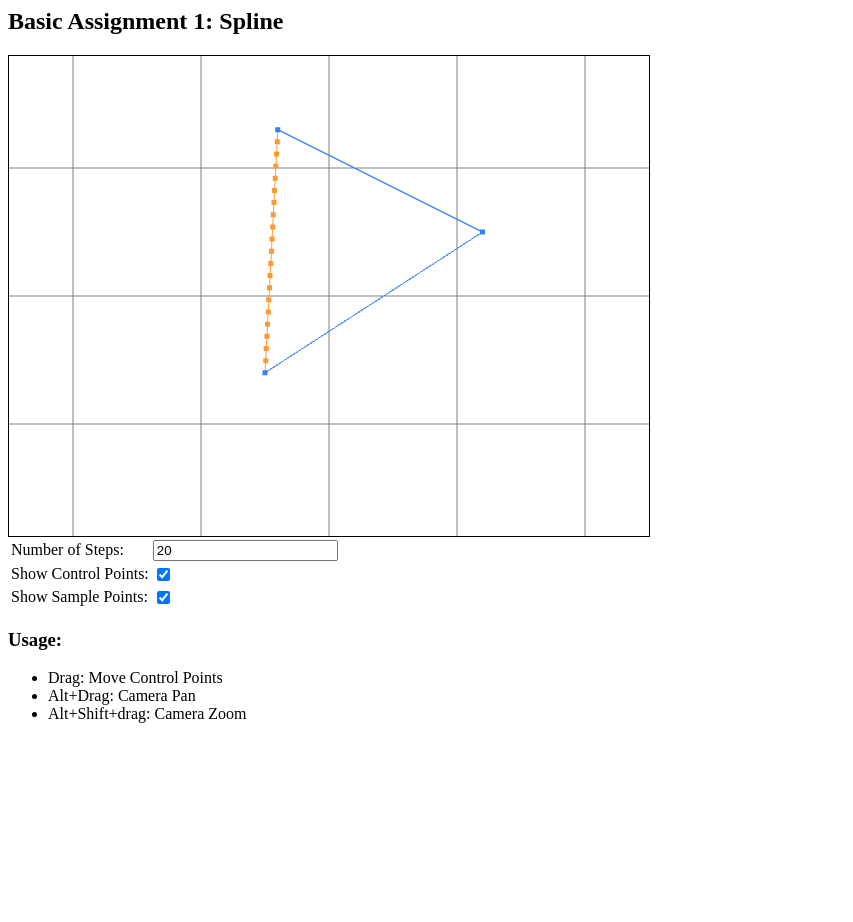
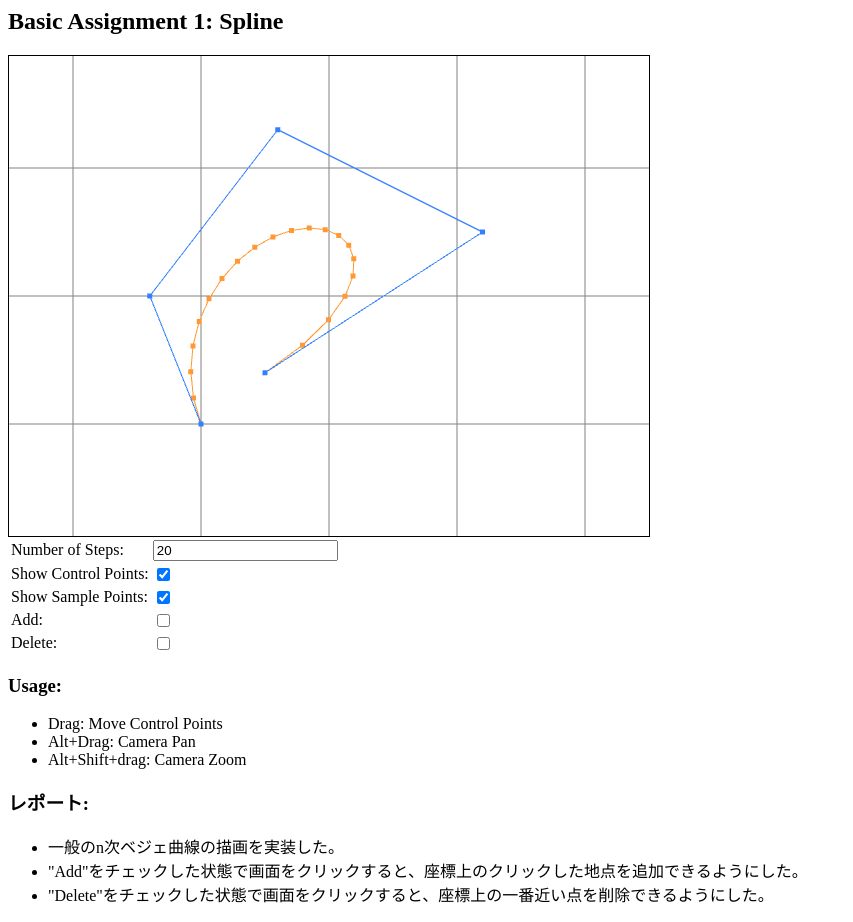
Before and after one commit to bknshn/cg, a plain HTML site: page assignments/assignment-1-spline.html in a window 1280 px wide. Shown: the whole page, without its empty margins (0-853 px from the left). Before the commit the page ends 800 px from the top, so only its background shows below. Drawn offline with Linux system fonts and the light colour scheme.

Commit message:
Splines
- n次ベジェ曲線
- 点の追加、削除

```diff
--- a/assignments/assignment-1-spline.html
+++ b/assignments/assignment-1-spline.html
@@ -15,12 +15,29 @@ var canvas;
 var legacygl;
 var drawutil;
 var camera;
-var p0, p1, p2;
+var p;
 var selected = null;
 
-function eval_quadratic_bezier(p0, p1, p2, t) {
-    return numeric.add(numeric.mul(1 - t, p0), numeric.mul(t, p2));     // TODO
-}
+function fact(n) {
+    var ans = 1;
+    while (n > 1) {
+        ans *= n;
+        n -= 1;
+    }
+    return ans;
+};
+function combination(n, r) {
+    return fact(n) / (fact(r) * fact(n-r));
+};
+
+function eval_quadratic_bezier(p, t) {
+    var ans = [0, 0];
+    var n = p.length - 1;
+    for (i = 0; i <= n; i++) {
+        ans = numeric.add(ans, numeric.mul(combination(n, i) * Math.pow(t, i) * Math.pow(1-t, n-i), p[i]));
+    }
+    return ans;
+};
 
 function draw() {
     gl.clear(gl.COLOR_BUFFER_BIT | gl.DEPTH_BUFFER_BIT);
@@ -40,7 +57,7 @@ function draw() {
     var numsteps = Number(document.getElementById("input_numsteps").value);
     for (var i = 0; i <= numsteps; ++i) {
         var t = i / numsteps;
-        legacygl.vertex2(eval_quadratic_bezier(p0, p1, p2, t));
+        legacygl.vertex2(eval_quadratic_bezier(p, t));
     }
     legacygl.end();
     // draw sample points
@@ -48,7 +65,7 @@ function draw() {
         legacygl.begin(gl.POINTS);
         for (var i = 0; i <= numsteps; ++i) {
             var t = i / numsteps;
-            legacygl.vertex2(eval_quadratic_bezier(p0, p1, p2, t));
+            legacygl.vertex2(eval_quadratic_bezier(p, t));
         }
         legacygl.end();
     }
@@ -56,14 +73,10 @@ function draw() {
     if (document.getElementById("input_show_controlpoints").checked) {
         legacygl.color(0.2, 0.5, 1);
         legacygl.begin(gl.LINE_STRIP);
-        legacygl.vertex2(p0);
-        legacygl.vertex2(p1);
-        legacygl.vertex2(p2);
+        p.forEach(function(p_) {legacygl.vertex2(p_)});
         legacygl.end();
         legacygl.begin(gl.POINTS);
-        legacygl.vertex2(p0);
-        legacygl.vertex2(p1);
-        legacygl.vertex2(p2);
+        p.forEach(function(p_) {legacygl.vertex2(p_)});
         legacygl.end();
     }
 };
@@ -102,9 +115,13 @@ function init() {
     drawutil = get_drawutil(gl, legacygl);
     camera = get_camera(canvas.width);
     camera.eye = [0, 0, 7];
-    p0 = [-0.5, -0.6];
-    p1 = [1.2, 0.5];
-    p2 = [-0.4, 1.3];
+    p = [
+      [-0.5, -0.6],
+      [1.2, 0.5],
+      [-0.4, 1.3],
+      [-1.4, 0],
+      [-1.0, -1.0],
+      ];
     // event handlers
     canvas.onmousedown = function(evt) {
         var mouse_win = this.get_mousepos(evt);
@@ -113,10 +130,10 @@ function init() {
             return;
         }
         // pick nearest object
-        var points = [p0, p1, p2];
+        var points = p;
         var viewport = [0, 0, canvas.width, canvas.height];
         var dist_min = 10000000;
-        for (var i = 0; i < 3; ++i) {
+        for (var i = 0; i < p.length; ++i) {
             var object_win = glu.project([points[i][0], points[i][1], 0],
                                          legacygl.uniforms.modelview.value,
                                          legacygl.uniforms.projection.value,
@@ -125,7 +142,33 @@ function init() {
             if (dist < dist_min) {
                 dist_min = dist;
                 selected = points[i];
+                var selected_index = i;
             }
+        }
+        if (document.getElementById("delete").checked) {
+            p.splice(selected_index, 1);
+            draw();
+            return;
+        }
+        if (document.getElementById("add").checked) {
+            mouse_win.push(1);
+            console.log(mouse_win);
+            var viewport = [0, 0, canvas.width, canvas.height];
+            var mouse_obj = glu.unproject(mouse_win,
+                                          legacygl.uniforms.modelview.value,
+                                          legacygl.uniforms.projection.value,
+                                          viewport);
+            console.log(mouse_obj);
+            var plane_origin = [0, 0, 0];
+            var plane_normal = [0, 0, 1];
+            var eye_to_mouse = numeric.sub(mouse_obj, camera.eye);
+            var eye_to_origin = numeric.sub(plane_origin, camera.eye);
+            var s1 = numeric.dot(eye_to_mouse, plane_normal);
+            var s2 = numeric.dot(eye_to_origin, plane_normal);
+            var eye_to_intersection = numeric.mul(s2 / s1, eye_to_mouse);
+            p.push(numeric.add(camera.eye, eye_to_intersection));
+            draw();
+            return;
         }
     };
     canvas.onmousemove = function(evt) {
@@ -142,6 +185,7 @@ function init() {
                                           legacygl.uniforms.modelview.value,
                                           legacygl.uniforms.projection.value,
                                           viewport);
+                                          console.log(mouse_obj);
             // just reuse the same code as the 3D case
             var plane_origin = [0, 0, 0];
             var plane_normal = [0, 0, 1];
@@ -183,6 +227,14 @@ function init() {
         <td>Show Sample Points:</td>
         <td colspan=2><input type="checkbox" id="input_show_samplepoints" onchange="draw();" checked></td>
     </tr>
+    <tr>
+        <td>Add:</td>
+        <td colspan=2><input type="checkbox" id="add" onchange="draw();"></td>
+    </tr>
+    <tr>
+        <td>Delete:</td>
+        <td colspan=2><input type="checkbox" id="delete" onchange="draw();"></td>
+    </tr>
     </table>
     <h3>Usage:</h3>
     <ul>
@@ -190,5 +242,17 @@ function init() {
         <li>Alt+Drag: Camera Pan</li>
         <li>Alt+Shift+drag: Camera Zoom</li>
     </ul>
+    <h3>レポート:</h3>
+    <ul>
+        <li>
+        一般のn次ベジェ曲線の描画を実装した。
+        </li>
+        <li>
+        "Add"をチェックした状態で画面をクリックすると、座標上のクリックした地点を追加できるようにした。
+        </li>
+        <li>
+        "Delete"をチェックした状態で画面をクリックすると、座標上の一番近い点を削除できるようにした。
+        </li>
+    </ul>
 </body>
 </html>
```
